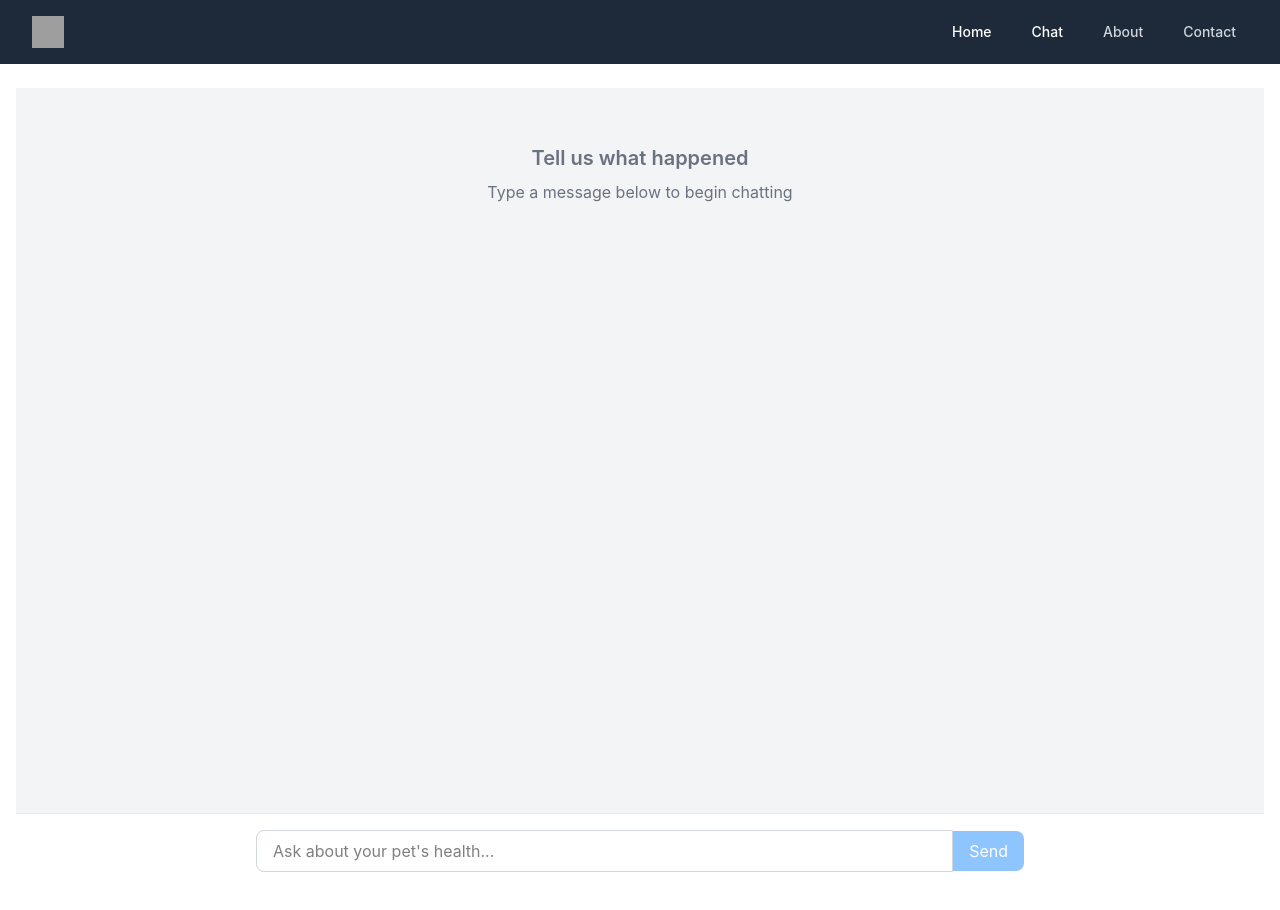
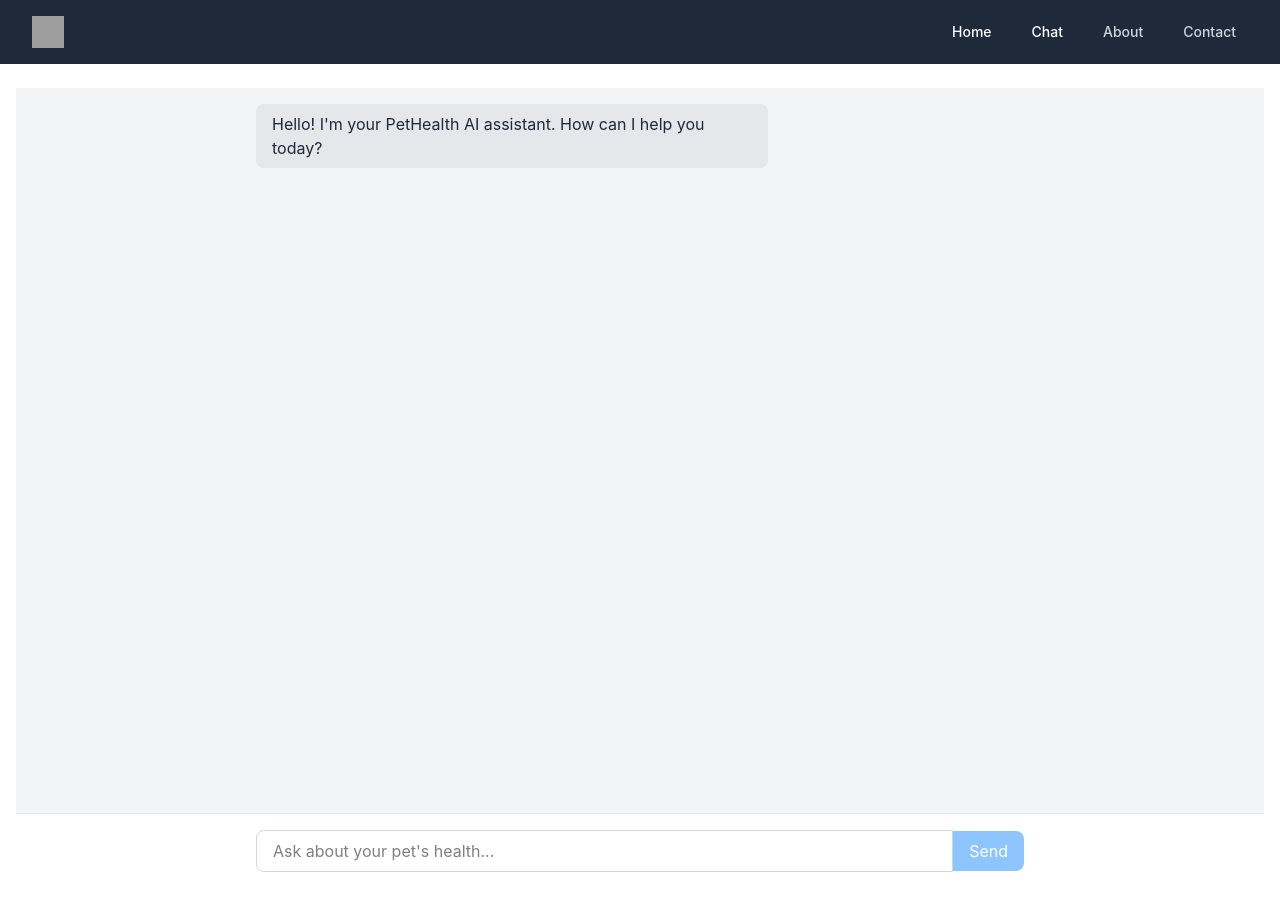
Before and after one commit to pinky2004-dot/pet-health-ai, a React (Vite) app: page /chat in a window 1280 px wide. Built offline with nearby package versions, Linux system fonts and the light colour scheme; grey boxes are pictures that could not be loaded.

Commit message:
changed read me

```diff
--- a/src/pages/Chat.jsx
+++ b/src/pages/Chat.jsx
@@ -1,7 +1,7 @@
 import React, { useState, useRef, useEffect } from "react";
 
 function Chat() {
-  const [messages, setMessages] = useState([]);
+  const [messages, setMessages] = useState([{ id: 1, text: "Hello! I'm your PetHealth AI assistant. How can I help you today?", sender: "ai" }]);
   const [inputValue, setInputValue] = useState("");
   const [isLoading, setIsLoading] = useState(false);
   const messagesEndRef = useRef(null);
@@ -35,12 +35,12 @@ function Chat() {
     setTimeout(() => {
       const aiResponse = {
         id: Date.now() + 1,
-        text: "This is a simulated response. Connect to an actual LLM API for real responses.",
+        text: "I understand you need assistance. This is a simulated response from PetHealth AI. When connected to an actual LLM API, you'll get real helpful responses about pet health here.",
         sender: "ai"
       };
       setMessages(prevMessages => [...prevMessages, aiResponse]);
       setIsLoading(false);
-    }, 1000);
+    }, 1500);
   };
 
   return (
```
Also changed, not shown: 1 other file (tests, documents, lock files or other folders).
